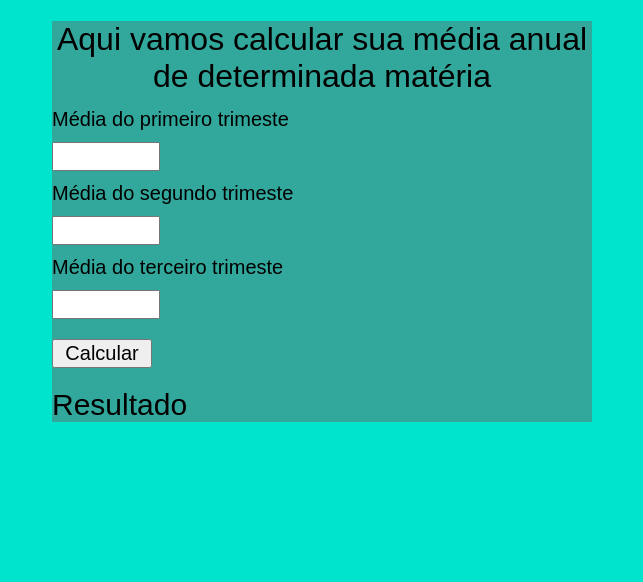
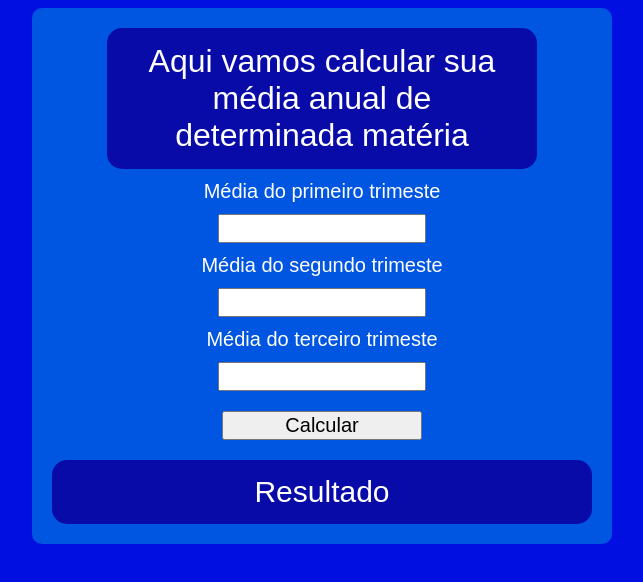
Before and after one commit to YanTheisenn/Media_anual, a plain HTML site: page index.html in a window 1280 px wide. Shown: the whole page, without its empty margins (318-961 px from the left). Drawn offline with Linux system fonts and the light colour scheme.

Commit message:
atualizemo

```diff
--- a/style.css
+++ b/style.css
@@ -6,21 +6,31 @@
 }
 
 body{
-    background-color: #00E3CC;
+    background-color: #010FE0;
+    color: white;
 }
 
 .container{
-    background-color: #32A89C;
+    background-color: #0056E0;
+    border-radius: 10px;
     margin: auto;
+    margin-top: 0;
     width: 540px;
+    text-align: center;
+    padding: 20px;
 }
 
 h1{
-    text-align:center ;
+    background-color: #080ba8;
+    width: 400px;
+    border-radius: 15px;
+    text-align: center;
+    padding: 15px;
+    margin: auto;
 }
 input{
     font: normal 20px arial;
-    width: 100px
+    width: 200px
 }
 p{
     font: normal 20px arial;
@@ -31,6 +41,9 @@ div.btn{
 }
 
 #res{
+    background-color: #080ba8;
+    border-radius: 15px;
     font-size: 30px;
+    padding: 15px;
     margin-top: 20px;
 }
```
